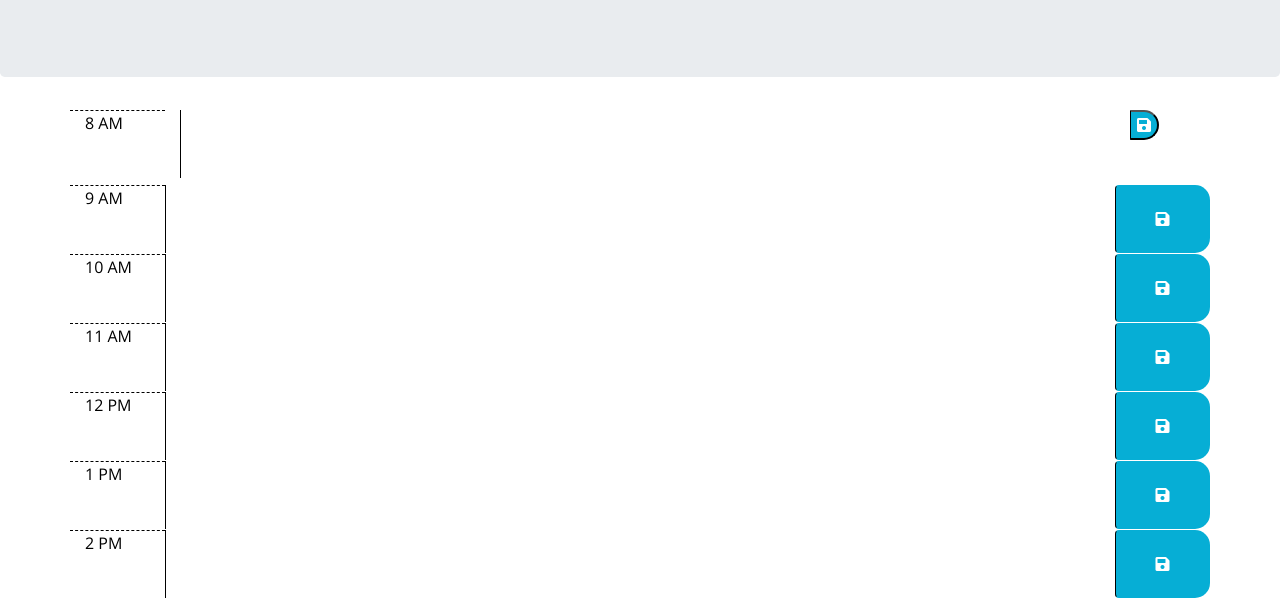
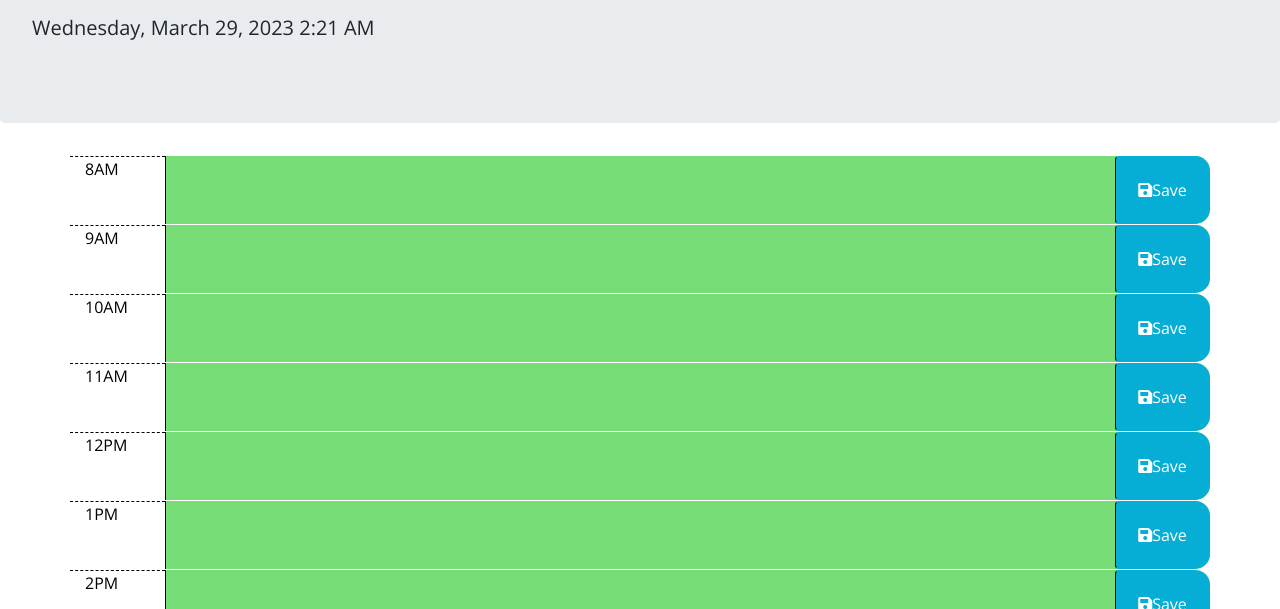
Before and after one commit to ArdentShadow/Work-calendar, a website: page index.html in a window 1280 px wide. Shown: the part 191-800 px from the top of the page. Drawn offline with nearby package versions, Linux system fonts and the light colour scheme.

Commit message:
Added my redone code, the old version was not the working version and I imported this from another file

```diff
--- a/index.html
+++ b/index.html
@@ -1,93 +1,83 @@
 <!DOCTYPE html>
 <html lang="en">
-
 <head>
   <meta charset="UTF-8">
   <meta name="viewport" content="width=device-width, initial-scale=1.0">
   <meta http-equiv="X-UA-Compatible" content="ie=edge">
+  <title>Work Day Scheduler</title>
+  <!-- External CSS files -->
   <link rel="stylesheet" href="https://stackpath.bootstrapcdn.com/bootstrap/4.3.1/css/bootstrap.min.css">
-	<link rel="stylesheet" href="https://use.fontawesome.com/releases/v5.8.1/css/all.css" integrity="sha384-50oBUHEmvpQ+1lW4y57PTFmhCaXp0ML5d60M1M7uH2+nqUivzIebhndOJK28anvf"
-		crossorigin="anonymous">
+  <link rel="stylesheet" href="https://use.fontawesome.com/releases/v5.8.1/css/all.css" integrity="sha384-50oBUHEmvpQ+1lW4y57PTFmhCaXp0ML5d60M1M7uH2+nqUivzIebhndOJK28anvf" crossorigin="anonymous">
   <link href="https://fonts.googleapis.com/css?family=Open+Sans&display=swap" rel="stylesheet">
   <link rel="stylesheet" href="./style.css">
-	<title>Work Day Scheduler - Challenge 5: Third-Party APIs</title>
 </head>
-
 <body>
   <header class="jumbotron">
     <h1 class="display-3">Work Day Scheduler</h1>
     <p class="lead">A simple calendar app for scheduling your work day</p>
     <p id="currentDay" class="lead"></p>
   </header>
-
   <div class="container">
-		<!-- Timeblocks start here -->
-		<div id="hours" class="row">
-			<div class="col-md-1 hour">
-				8 AM
+    <!-- Timeblocks -->
+    <div id="hour8" class="row time-block">
+      <div class="col-md-1 hour">8AM</div>
+      <textarea class="col-md-10 description"></textarea>
+      <button class="col-md-1 btn saveBtn"><i class="fas fa-save"></i>Save</button>
     </div>
-			<div class="col-md-10">
-				<textarea class="description"></textarea>
+    <div id="hour9" class="row time-block">
+      <div class="col-md-1 hour">9AM</div>
+      <textarea class="col-md-10 description"></textarea>
+      <button class="col-md-1 btn saveBtn"><i class="fas fa-save"></i>Save</button>
     </div>
-			<div class="col-md-1">
-				<button class="saveBtn"><i class="fas fa-save"></i></button>
+    <div id="hour10" class="row time-block">
+      <div class="col-md-1 hour">10AM</div>
+      <textarea class="col-md-10 description"></textarea>
+      <button class="col-md-1 btn saveBtn"><i class="fas fa-save"></i>Save</button>
     </div>
+    <div id="hour11" class="row time-block">
+      <div class="col-md-1 hour">11AM</div>
+      <textarea class="col-md-10 description"></textarea>
+      <button class="col-md-1 btn saveBtn"><i class="fas fa-save"></i>Save</button>
+    </div>
+    <div id="hour12" class="row time-block">
+      <div class="col-md-1 hour">12PM</div>
+      <textarea class="col-md-10 description"></textarea>
+      <button class="col-md-1 btn saveBtn"><i class="fas fa-save"></i>Save</button>
+    </div>
+    <div id="hour13" class="row time-block">
+      <div class="col-md-1 hour">1PM</div>
+      <textarea class="col-md-10 description"></textarea>
+      <button class="col-md-1 btn saveBtn"><i class="fas fa-save"></i>Save</button>
+    </div>
+    <div id="hour14" class="row time-block">
+      <div class="col-md-1 hour">2PM</div>
+      <textarea class="col-md-10 description"></textarea>
+      <button class="col-md-1 btn saveBtn"><i class="fas fa-save"></i>Save</button>
     </div>
 
-        <div id="hour9" class="row time-block">
-			<div class="col-md-1 hour">
-				9 AM
-			</div>
+    <div id="hour15" class="row time-block">
+      <div class="col-md-1 hour">3PM</div>
       <textarea class="col-md-10 description"></textarea>
-			<button class="btn saveBtn col-md-1"><i class="fas fa-save"></i></button>
+      <button class="col-md-1 btn saveBtn"><i class="fas fa-save"></i>Save</button>
     </div>
 
-		<div id="hour10" class="row time-block">
-			<div class="col-md-1 hour">
-				10 AM
-			</div>
+    <div id="hour16" class="row time-block">
+      <div class="col-md-1 hour">4PM</div>
       <textarea class="col-md-10 description"></textarea>
-			<button class="btn saveBtn col-md-1"><i class="fas fa-save"></i></button>
+      <button class="col-md-1 btn saveBtn"><i class="fas fa-save"></i>Save</button>
     </div>
 
-		<div id="hour11" class="row time-block">
-			<div class="col-md-1 hour">
-				11 AM
-			</div>
+    <div id="hour17" class="row time-block">
+      <div class="col-md-1 hour">5PM</div>
       <textarea class="col-md-10 description"></textarea>
-			<button class="btn saveBtn col-md-1"><i class="fas fa-save"></i></button>
+      <button class="col-md-1 btn saveBtn"><i class="fas fa-save"></i>Save</button>
     </div>
 
-		<div id="hour12" class="row time-block">
-			<div class="col-md-1 hour">
-				12 PM
-			</div>
-			<textarea class="col-md-10 description"></textarea>
-			<button class="btn saveBtn col-md-1"><i class="fas fa-save"></i></button>
-		</div>
-
-		<div id="hour13" class="row time-block">
-			<div class="col-md-1 hour">
-				1 PM
-			</div>
-			<textarea class="col-md-10 description"></textarea>
-			<button class="btn saveBtn col-md-1"><i class="fas fa-save"></i></button>
-		</div>
-
-		<div id="hour14" class="row time-block">
-			<div class="col-md-1 hour">
-				2 PM
-			</div>
-			<textarea class="col-md-10 description"></textarea>
-			<button class="btn saveBtn col-md-1"><i class="fas fa-save"></i></button>
-		</div>
-
-	</div>
-
-	<script src="https://cdn.jsdelivr.net/npm/dayjs@1.10.6/dayjs.min.js"></script>
+    <!-- Link to jQuery -->
     <script src="https://code.jquery.com/jquery-3.4.1.min.js"></script>
-	<script src="https://cdnjs.cloudflare.com/ajax/libs/moment.js/2.24.0/moment.min.js"></script>
-	<script src="./assets/js/script.js"></script>
+    <!-- Link to moments.js -->
+    <script src="https://cdnjs.cloudflare.com/ajax/libs/moment.js/2.29.1/moment.min.js"></script>
+    <!-- Link to script.js -->
+    <script src="./script.js"></script>
   </body>
-
 </html>
--- a/style.css
+++ b/style.css
@@ -32,12 +32,12 @@ body {
 
 .past {
   background-color: #d3d3d3;
-    color: white;
+  color: red;
 }
 
 .present {
   background-color: #ff6961;
-    color: white;
+  color: green;
 }
 
 .future {
```
Lines whose indentation alone changed are shown as unchanged.
